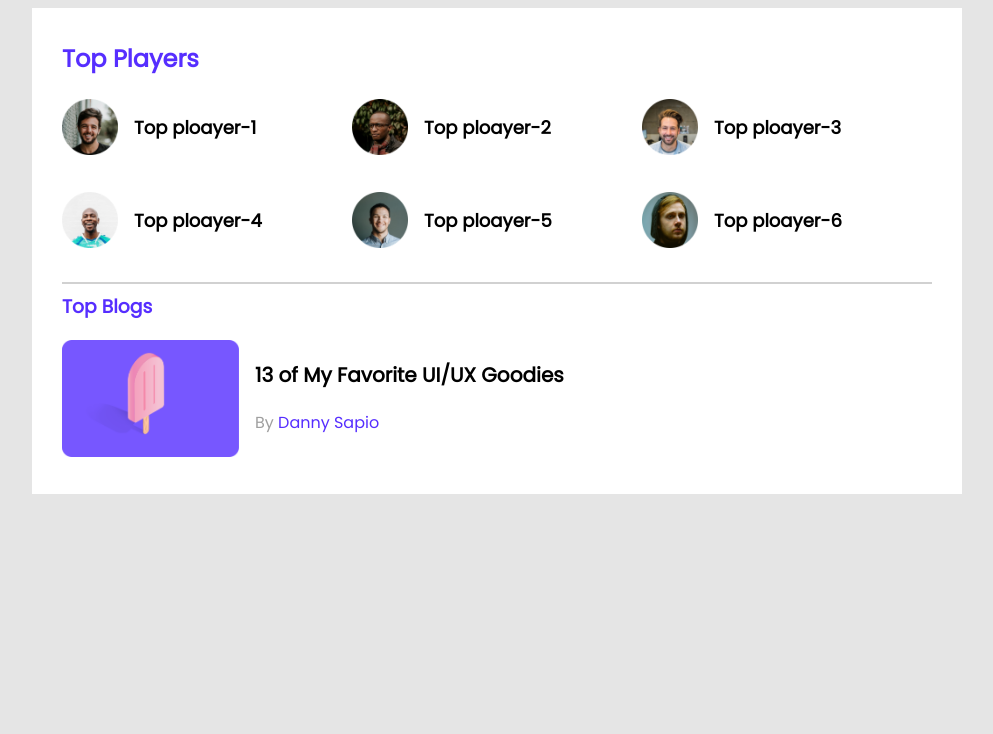
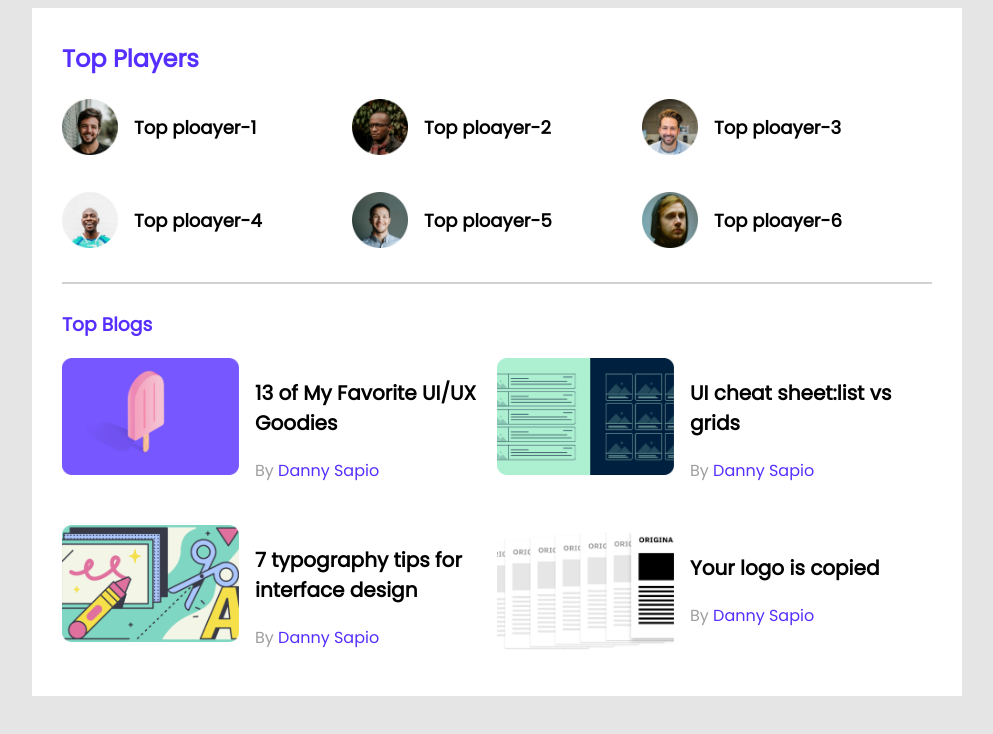
Before and after one commit to MoududAhammed/leader-board-css3, a plain HTML site: page index.html in a window 1280 px wide. Shown: the whole page, without its empty margins (143-1136 px from the left). Drawn offline with Linux system fonts and the light colour scheme.

Commit message:
boss first section done

```diff
--- a/index.html
+++ b/index.html
@@ -63,6 +63,40 @@
                             <p class="blog-author">By <a href="">Danny Sapio</a></p>
                         </div>
                     </article>
+                    <article class="article">
+                        <div class="thumbnell">
+                            <img src="images/blogs/blog-2.png" alt="">
+                        </div>
+                        <div class="blog-info">
+                            <h3 class="blog-title">
+                                UI cheat sheet:list vs grids
+                            </h3>
+                            <p class="blog-author">By <a href="">Danny Sapio</a></p>
+                        </div>
+                    </article>
+                    <article class="article">
+                        <div class="thumbnell">
+                            <img src="images/blogs/blog-3.png" alt="">
+                        </div>
+                        <div class="blog-info">
+                            <h3 class="blog-title">
+                                7 typography tips
+                                for interface design
+                            </h3>
+                            <p class="blog-author">By <a href="">Danny Sapio</a></p>
+                        </div>
+                    </article>
+                    <article class="article">
+                        <div class="thumbnell">
+                            <img src="images/blogs/blog-4.png" alt="">
+                        </div>
+                        <div class="blog-info">
+                            <h3 class="blog-title">
+                                Your logo is copied
+                            </h3>
+                            <p class="blog-author">By <a href="">Danny Sapio</a></p>
+                        </div>
+                    </article>
                 </div>
             </div>
         </section>
--- a/styles.css/style.css
+++ b/styles.css/style.css
@@ -42,11 +42,18 @@ main{
 }
 .hr{
     border: 1px solid #D1D1D1;
+    margin-bottom: 26px;
 }
 .thumbnell img{
     width: 177px;
     height: 117px;
     margin-right: 16px;
+}
+.blogs{
+    display: grid;
+    grid-template-columns: repeat(2,1fr);
+    align-items: center;
+    grid-row-gap: 26px;
 }
 .article{
     display: flex;
```
